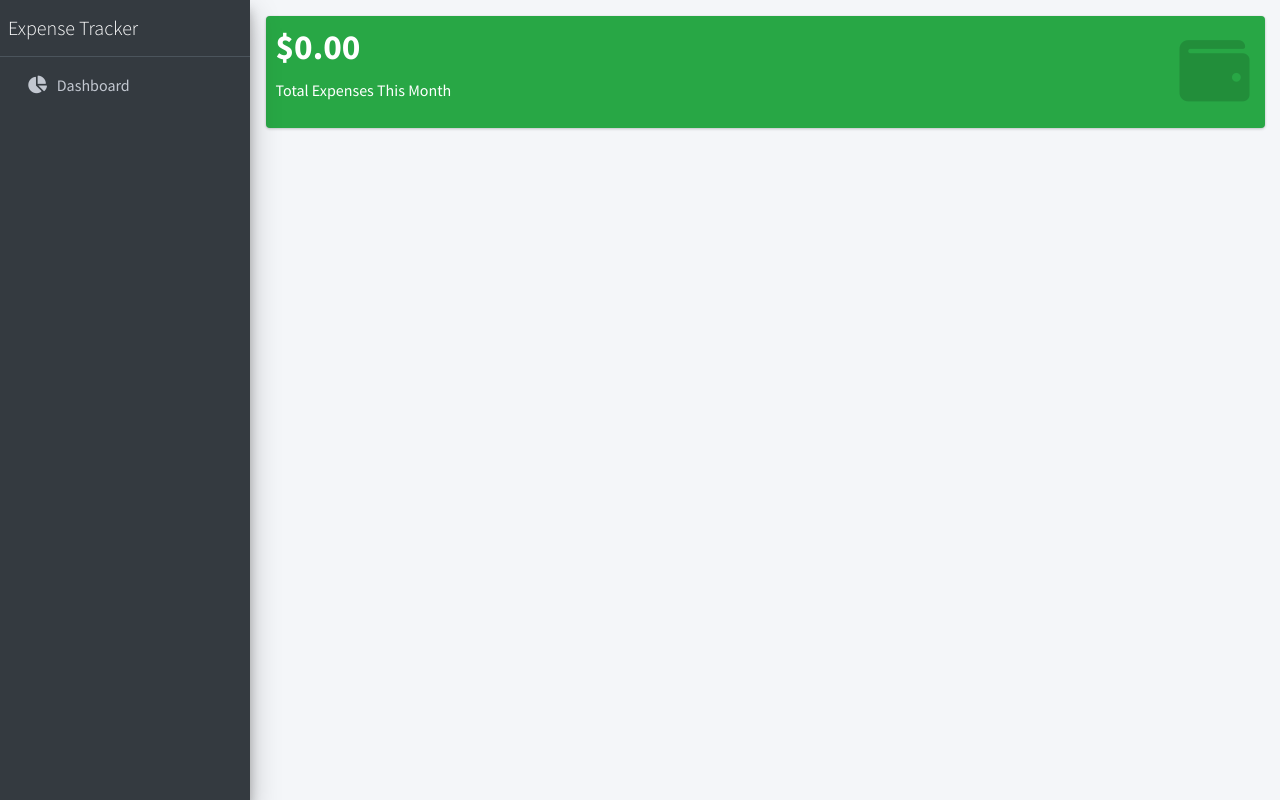
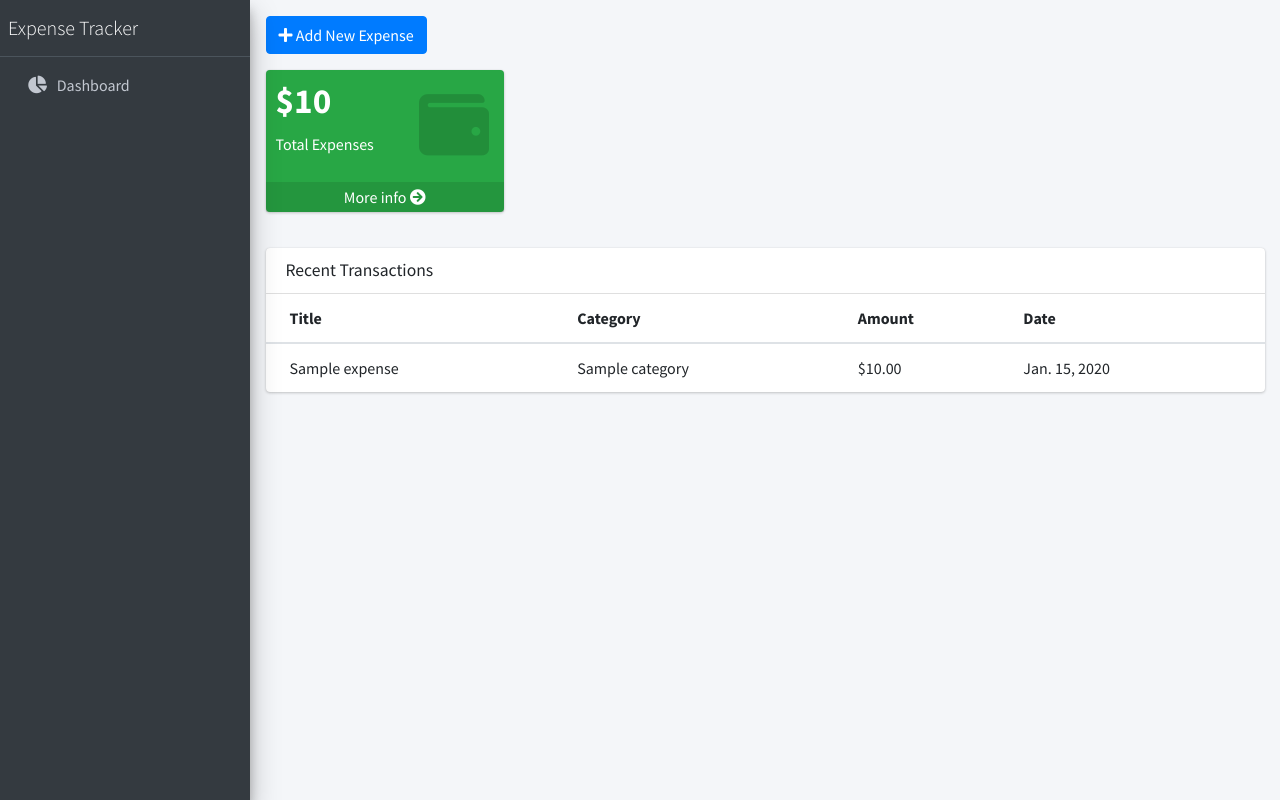
Before and after one commit to rajatkhdk/django_expense_tracker, a Django app: page / in a window 1280 px wide. Run offline with Django 5.2, Linux system fonts and the light colour scheme; tables that the repository leaves empty hold one stand-in row (values such as "Sample post"); some libraries are stand-ins or nearby versions.

Commit message:
Sprint 3: added admin, category and expenses

```diff
--- /dev/null
+++ b/expenses/forms.py
@@ -0,0 +1,15 @@
+from django import forms
+from .models import Expense, Category
+
+class ExpenseForm(forms.ModelForm):
+    class Meta:
+        model = Expense
+        fields = ['title', 'amount', 'category', 'description']
+
+        # We add Bootstrap classes to make the form look like AdminLTE
+        widgets = {
+            'title': forms.TextInput(attrs={'class': 'form-control', 'placeholder': 'What did you buy?'}),
+            'amount': forms.NumberInput(attrs={'class': 'form-control', 'placeholder': '0.00'}),
+            'catrgory' : forms.Select(attrs={'class': 'form-control'}),
+            'description' : forms.Textarea(attrs={'class': 'form-control', 'rows': 3}),
+        }
--- a/expenses/models.py
+++ b/expenses/models.py
@@ -1,25 +1,43 @@
 from django.db import models
-from django.contrib.auth.models import User
+from django.utils import timezone
+
+# from django.contrib.auth.models import User
+
+# class Category(models.Model):
+#     name = models.CharField(max_length=100)
+
+#     icon = models.CharField(max_length=50, default='fas fa-circle')
+
+#     def __str__(self):
+#         return self.name
+
+#     class Meta:
+#         verbose_name_plural = 'Categories'
+
+# class Expense(models.Model):
+#     user = models.ForeignKey(User, on_delete=models.CASCADE)
+#     title = models.CharField(max_length=200)
+#     amount = models.DecimalField(max_digits=10, decimal_places=2)
+#     category = models.ForeignKey(Category, on_delete=models.SET_NULL, null=True)
+#     date = models.DateField()
+#     description = models.TextField(blank=True)
+#     created_at = models.DateTimeField(auto_now_add=True)
+
+#     def __str__(self):
+#         return f"{self.user.username} - {self.title} (${self.amount})"
 
 class Category(models.Model):
     name = models.CharField(max_length=100)
 
-    icon = models.CharField(max_length=50, default='fas fa-circle')
-
     def __str__(self):
         return self.name
 
-    class Meta:
-        verbose_name_plural = 'Categories'
-
 class Expense(models.Model):
-    user = models.ForeignKey(User, on_delete=models.CASCADE)
-    title = models.CharField(max_length=200)
-    amount = models.DecimalField(max_digits=10, decimal_places=2)
-    category = models.ForeignKey(Category, on_delete=models.SET_NULL, null=True)
-    date = models.DateField()
+    title =  models.CharField(max_length=200)
+    amount = models.DecimalField(max_digits=10, decimal_places = 2)
+    date = models.DateField(default=timezone.now)
+    category = models.ForeignKey(Category, on_delete=models.CASCADE, null=True, blank=True)
     description = models.TextField(blank=True)
-    created_at = models.DateTimeField(auto_now_add=True)
 
     def __str__(self):
-        return f"{self.user.username} - {self.title} (${self.amount})"
+        return f"{self.title} - {self.amount}"
--- a/expenses/views.py
+++ b/expenses/views.py
@@ -1,5 +1,28 @@
-from django.shortcuts import render
+from django.shortcuts import render, redirect
+from .models import Expense
+from django.db.models import Sum
+from .forms import ExpenseForm
 
 # Create your views here.
 def dashboard(request):
-    return render(request, 'expenses/dashboard.html')
+    if request.method == 'POST':
+        form = ExpenseForm(request.POST)
+        if form.is_valid():
+            form.save()
+            return redirect('dashboard') # Refresh page to show new data
+    else:
+        form = ExpenseForm()
+
+    # Calculate the total of all expenses in the database
+    total_expenses = Expense.objects.aggregate(Sum('amount'))['amount__sum'] or 0
+
+    # Get the 5 most recent expenses to show in a table
+    recent_expenses = Expense.objects.all().order_by('-date')[:5]
+
+    context = {
+        'total_expenses': total_expenses,
+        'recent_expenses': recent_expenses,
+        'form' : form,  # Send the form to the HTML
+    }
+
+    return render(request, 'expenses/dashboard.html', context)
--- a/templates/expenses/dashboard.html
+++ b/templates/expenses/dashboard.html
@@ -2,14 +2,83 @@
 
 {% block content %}
 <div class="pt-3">
-    <div class="small-box bg-success">
-      <div class="inner">
-        <h3>$0.00</h3>
-        <p>Total Expenses This Month</p>
-      </div>
-      <div class="icon">
-        <i class="fas fa-wallet"></i>
+  <div class="row mb-3">
+    <div class="col-12">
+        <button type="button" class="btn btn-primary" data-toggle="modal" data-target="#modal-add-expense">
+            <i class="fas fa-plus"></i> Add New Expense
+        </button>
+    </div>
+  </div>
+  <div class="row">
+    <div class="col-lg-3 col-6">
+      <div class="small-box bg-success">
+        <div class="inner">
+          <h3>${{ total_expenses }}</h3>
+          <p>Total Expenses</p>
+        </div>
+        <div class="icon">
+          <i class="fas fa-wallet"></i>
+        </div>
+        <a href="#" class="small-box-footer">
+                      More info <i class="fas fa-arrow-circle-right"></i>
+                  </a>
       </div>
     </div>
+  </div>
+
+  <div class="card mt-3">
+    <div class="card-header">
+      <h3 class="card-title"> Recent Transactions</h3>
+    </div>
+    <div class="card-body p-0">
+      <table class="table table-stripped">
+        <thead>
+          <tr>
+            <th>Title</th>
+            <th>Category</th>
+            <th>Amount</th>
+            <th>Date</th>
+          <tr>
+        </thead>
+        <tbody>
+          {% for expense in recent_expenses %}
+          <tr>
+            <td>{{ expense.title }}</td>
+            <td>{{ expense.category.name }}</td>
+            <td>${{ expense.amount }}</td>
+            <td>{{ expense.date }}</td>
+          </tr>
+          {% empty %}
+          <tr>
+            <td colspan="4" class="text-center">No expenses found. Add some in the Admin panel!</td>
+          </tr>
+          {% endfor %}
+        </tbody>
+      </table>
+    </div>
+  </div>
+</div>
+
+<div class="modal fade" id="modal-add-expense">
+  <div class="modal-dialog">
+    <div class="modal-content">
+      <form method="POST">
+        {% csrf_token %}
+        <div class="modal-header">
+          <h4 class="modal-title">Add New Expense</h4>
+          <button type="button" class="close" data-dismiss="modal" aria-label="Close">
+            <span aria-hidden="true">&times;</span>
+          </button>
+        </div>
+        <div class="modal-body">
+          {{ form.as_p }}
+        </div>
+        <div class="modal-footer justify-content-between">
+          <button type="button" class="btn btn-default" data-dismiss="modal">Close</button>
+          <button type="submit" class="btn btn-primary">Save Expense</button>
+        </div>
+      </form>
+    </div>
+  </div>
 </div>
 {% endblock %}
```
Also changed, not shown: expenses/admin.py (+2 -9 lines), expenses/migrations/0002_alter_category_options_remove_category_icon_and_more.py (added).
